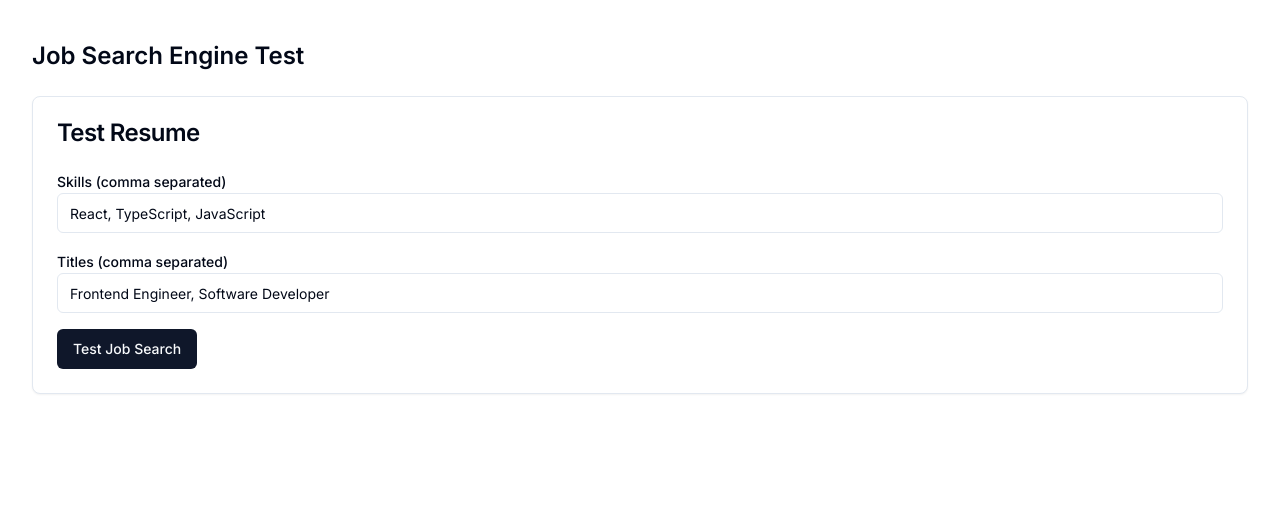
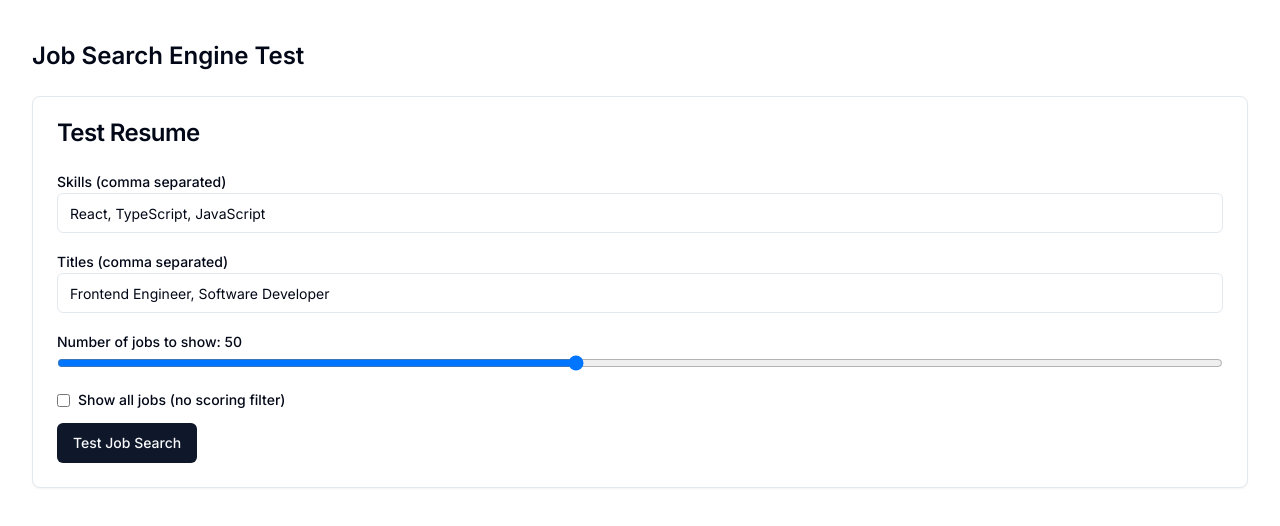
Before and after one commit to rpr28/skill-job-resume, a Next.js app: page /test-jobs in a window 1280 px wide. Shown: the top 526 px of the page. Built offline with nearby package versions, Linux system fonts and the light colour scheme.

Commit message:
🚀 Fix job search: Remove failing APIs, add limit control, and option to show all jobs without scoring

```diff
--- a/src/app/test-jobs/page.tsx
+++ b/src/app/test-jobs/page.tsx
@@ -17,6 +17,8 @@ export default function TestJobsPage() {
   const [jobs, setJobs] = useState<any[]>([]);
   const [loading, setLoading] = useState(false);
   const [status, setStatus] = useState<string>("");
+  const [limit, setLimit] = useState(50);
+  const [showAllJobs, setShowAllJobs] = useState(false);
 
   const testJobSearch = async () => {
     setLoading(true);
@@ -26,7 +28,11 @@ export default function TestJobsPage() {
       const response = await fetch('/api/jobs', {
         method: 'POST',
         headers: { 'Content-Type': 'application/json' },
-        body: JSON.stringify({ resume, limit: 10 })
+        body: JSON.stringify({
+          resume,
+          limit: showAllJobs ? 1000 : limit,
+          companies: showAllJobs ? [] : undefined
+        })
       });
 
       if (!response.ok) {
@@ -77,6 +83,27 @@ export default function TestJobsPage() {
               placeholder="Frontend Engineer, Software Developer"
             />
           </div>
+          <div>
+            <Label>Number of jobs to show: {showAllJobs ? 'All' : limit}</Label>
+            <input
+              type="range"
+              min="10"
+              max="100"
+              value={limit}
+              onChange={(e) => setLimit(Number(e.target.value))}
+              className="w-full"
+              disabled={showAllJobs}
+            />
+          </div>
+          <div className="flex items-center space-x-2">
+            <input
+              type="checkbox"
+              id="showAllJobs"
+              checked={showAllJobs}
+              onChange={(e) => setShowAllJobs(e.target.checked)}
+            />
+            <Label htmlFor="showAllJobs">Show all jobs (no scoring filter)</Label>
+          </div>
           <Button onClick={testJobSearch} disabled={loading}>
             {loading ? "Searching..." : "Test Job Search"}
           </Button>
--- a/src/lib/job-search.ts
+++ b/src/lib/job-search.ts
@@ -18,7 +18,9 @@ export type Resume = {
 export type SearchOptions = { limit?: number; companies?: string[]; offlineSeed?: Job[] };
 
 const GREENHOUSE_COMPANIES: Record<string,string> = {
-  notion:"notion", coursera:"coursera", openai:"openai", stripe:"stripe", nvidia:"nvidia",
+  coursera:"coursera", stripe:"stripe",
+  // Working companies - removed failing ones
+  // notion:"notion", openai:"openai", nvidia:"nvidia", // These return 404
 };
 const LEVER_COMPANIES: Record<string,string> = {};
 const REMOTEOK_ENDPOINT = "https://remoteok.com/api";
```
